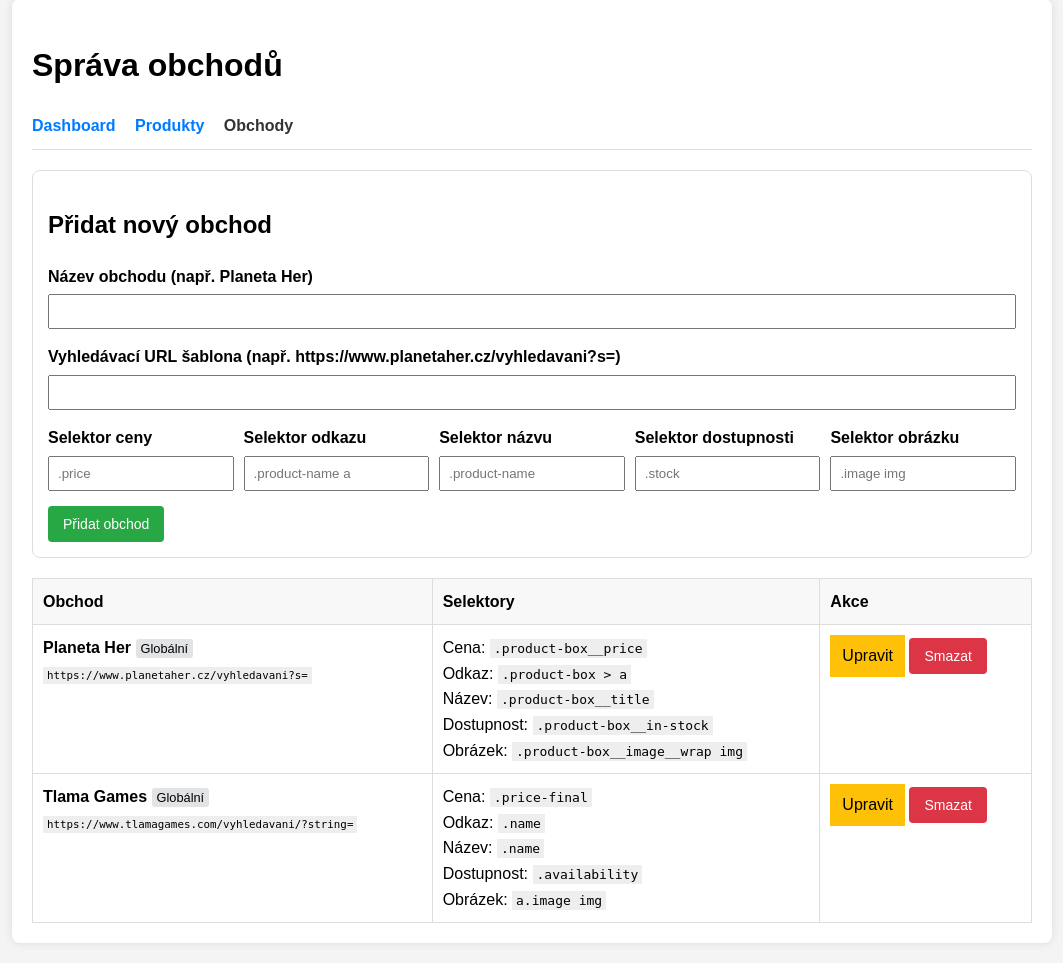
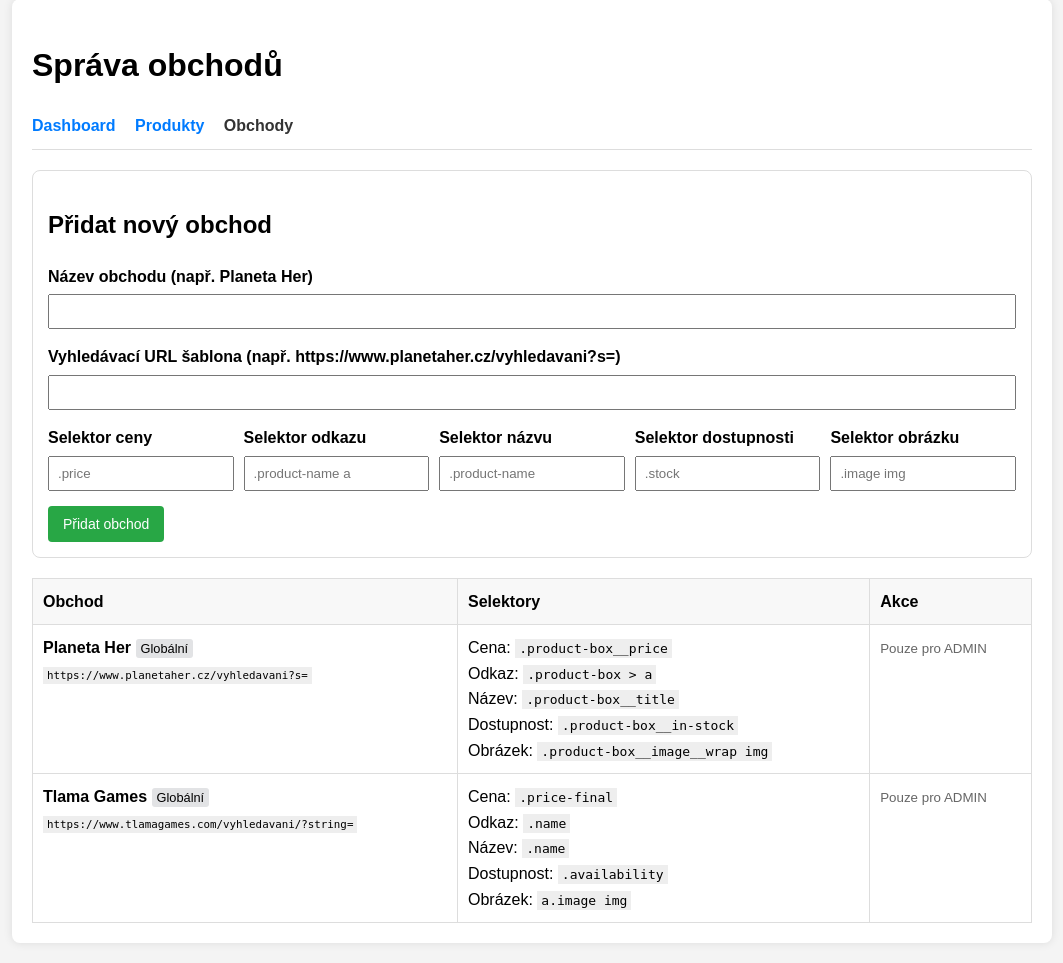
Before and after one commit to KosteCZ/watchman, a PHP site: page /admin_stores.php in a window 1280 px wide. Shown: the part 21-984 px from the top of the page, without its empty margins (108-1171 px from the left). Run offline with PHP 8.4, Linux system fonts and the light colour scheme; the visitor is signed in with stand-in values (Sample User, id 1); data comes from the database, SQL or seed files in the repository.

Commit message:
Restrict global store management to ADMINs

```diff
--- a/admin_stores.php
+++ b/admin_stores.php
@@ -175,12 +175,16 @@ $stores = getStores($db, $userId);
                         Obrázek: <code><?php echo htmlspecialchars($s['image_selector']); ?></code>
                     </td>
                     <td>
+                        <?php if ($s['user_id'] != 0 || ($_SESSION['role'] ?? '') === 'ADMIN'): ?>
                             <a href="admin_stores.php?edit=<?php echo $s['id']; ?>" class="btn-warning">Upravit</a>
                             <form method="POST" style="display:inline;" onsubmit="return confirm('Smazat obchod a všechny jeho výsledky?');">
                                 <input type="hidden" name="action" value="delete">
                                 <input type="hidden" name="id" value="<?php echo $s['id']; ?>">
                                 <button type="submit" class="btn-danger">Smazat</button>
                             </form>
+                        <?php else: ?>
+                            <small style="color: #666;">Pouze pro ADMIN</small>
+                        <?php endif; ?>
                     </td>
                 </tr>
                 <?php endforeach; ?>
```
Lines whose indentation alone changed are shown as unchanged.
